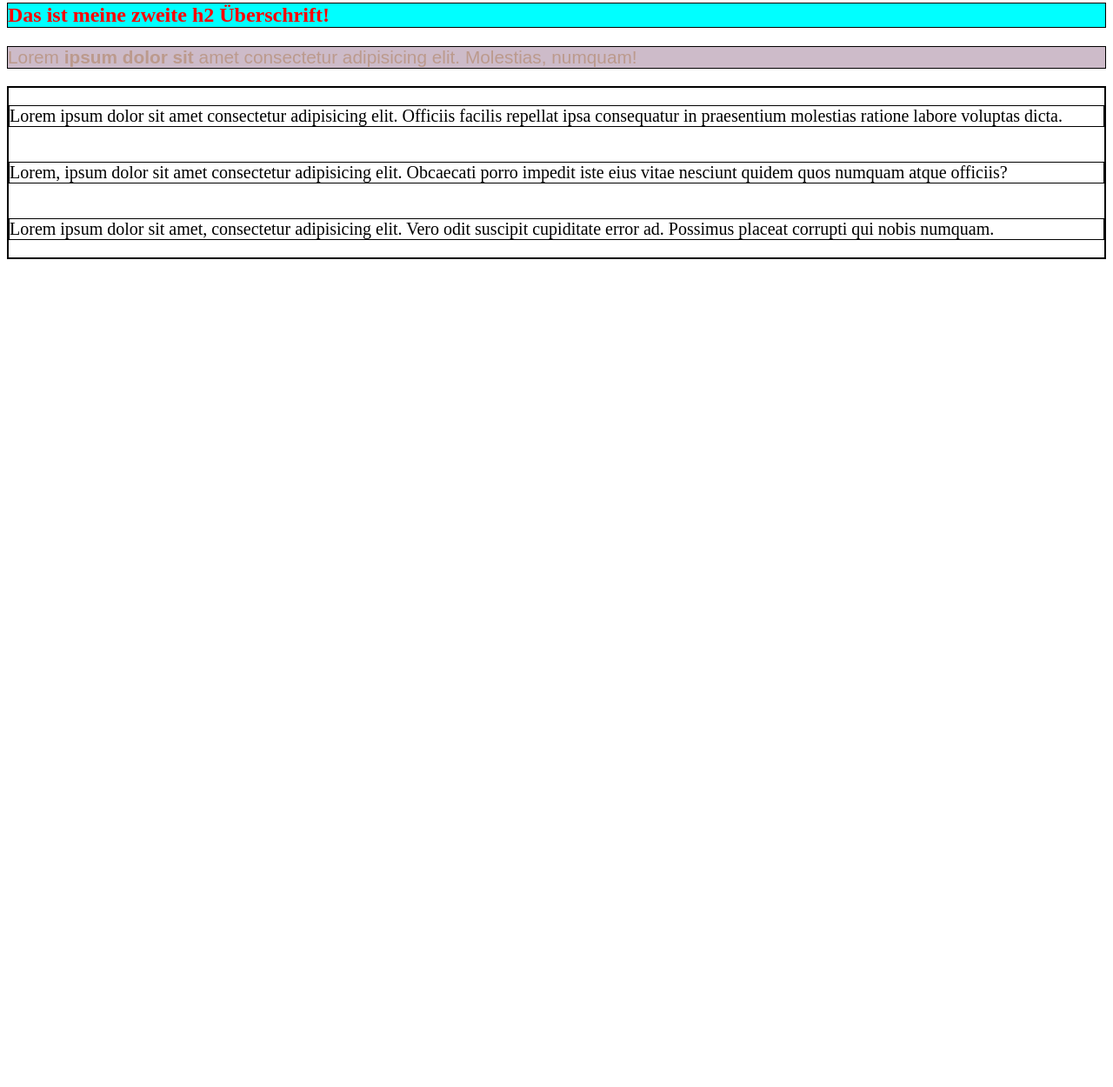
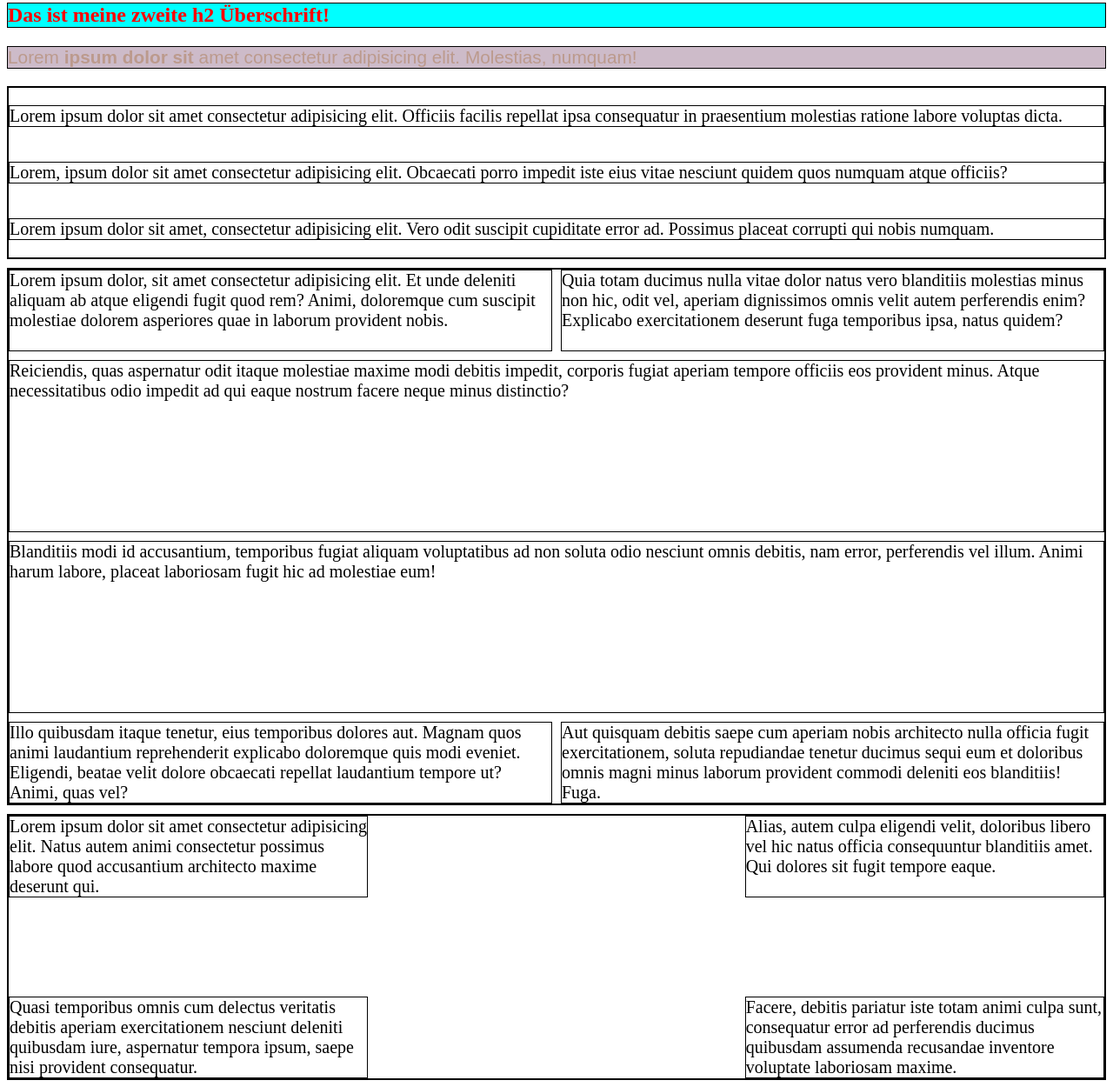
Before and after one commit to QuentinKleinert/Multimedia, a plain HTML site: page Seminar 2/index.html in a window 1280 px wide. Shown: the part 665-1915 px from the top of the page at 87% size. Before the commit the page ends 971 px from the top, so only its background shows below. Drawn offline with Linux system fonts and the light colour scheme.

Commit message:
Übung 2 - Aufgabe 4

```diff
--- a/Seminar 2/index.html
+++ b/Seminar 2/index.html
@@ -71,5 +71,66 @@
         numquam.
       </p>
     </div>
+
+    <div class="grid-container">
+      <p class="grid-item">
+        Lorem ipsum dolor, sit amet consectetur adipisicing elit. Et unde
+        deleniti aliquam ab atque eligendi fugit quod rem? Animi, doloremque cum
+        suscipit molestiae dolorem asperiores quae in laborum provident nobis.
+      </p>
+      <p class="grid-item">
+        Quia totam ducimus nulla vitae dolor natus vero blanditiis molestias
+        minus non hic, odit vel, aperiam dignissimos omnis velit autem
+        perferendis enim? Explicabo exercitationem deserunt fuga temporibus
+        ipsa, natus quidem?
+      </p>
+      <p class="grid-item">
+        Reiciendis, quas aspernatur odit itaque molestiae maxime modi debitis
+        impedit, corporis fugiat aperiam tempore officiis eos provident minus.
+        Atque necessitatibus odio impedit ad qui eaque nostrum facere neque
+        minus distinctio?
+      </p>
+      <p class="grid-item">
+        Blanditiis modi id accusantium, temporibus fugiat aliquam voluptatibus
+        ad non soluta odio nesciunt omnis debitis, nam error, perferendis vel
+        illum. Animi harum labore, placeat laboriosam fugit hic ad molestiae
+        eum!
+      </p>
+      <p class="grid-item">
+        Illo quibusdam itaque tenetur, eius temporibus dolores aut. Magnam quos
+        animi laudantium reprehenderit explicabo doloremque quis modi eveniet.
+        Eligendi, beatae velit dolore obcaecati repellat laudantium tempore ut?
+        Animi, quas vel?
+      </p>
+      <p class="grid-item">
+        Aut quisquam debitis saepe cum aperiam nobis architecto nulla officia
+        fugit exercitationem, soluta repudiandae tenetur ducimus sequi eum et
+        doloribus omnis magni minus laborum provident commodi deleniti eos
+        blanditiis! Fuga.
+      </p>
+    </div>
+
+    <div class="grid-container2">
+      <p class="grid-item2" id="item1">
+        Lorem ipsum dolor sit amet consectetur adipisicing elit. Natus autem
+        animi consectetur possimus labore quod accusantium architecto maxime
+        deserunt qui.
+      </p>
+      <p class="grid-item2" id="item2">
+        Alias, autem culpa eligendi velit, doloribus libero vel hic natus
+        officia consequuntur blanditiis amet. Qui dolores sit fugit tempore
+        eaque.
+      </p>
+      <p class="grid-item2" id="item3">
+        Quasi temporibus omnis cum delectus veritatis debitis aperiam
+        exercitationem nesciunt deleniti quibusdam iure, aspernatur tempora
+        ipsum, saepe nisi provident consequatur.
+      </p>
+      <p class="grid-item2" id="item4">
+        Facere, debitis pariatur iste totam animi culpa sunt, consequatur error
+        ad perferendis ducimus quibusdam assumenda recusandae inventore
+        voluptate laboriosam maxime.
+      </p>
+    </div>
   </body>
 </html>
--- a/Seminar 2/style.css
+++ b/Seminar 2/style.css
@@ -88,3 +88,58 @@ img {
     font-size: 20px;
     flex: 1;
 }
+
+.grid-container {
+    margin-top: 10px;
+    display: grid;
+    border: 2px solid black;
+    gap: 10px;
+    grid-template-rows: 1fr 1fr 1fr 1fr 1fr 1fr;
+    grid-template-columns: 1fr 1fr;
+}
+
+.grid-item {
+    border: 1px solid black;
+    font-size: 20px;
+    margin: 0;
+}
+
+.grid-item:nth-child(3), .grid-item:nth-child(4) {
+    grid-column: span 2;
+    grid-row: span 2;
+}
+
+.grid-container2 {
+    margin-top: 10px;
+    display: grid;
+    border: 2px solid black;
+    grid-template-rows: 1fr 1fr 1fr;
+    grid-template-columns: 1fr 1fr 1fr;
+    gap: 10px;
+}
+
+.grid-item2 {
+    border: 1px solid black;
+    font-size: 20px;
+    margin: 0;
+}
+
+#item1 {
+    grid-column: 1;
+    grid-row: 1;
+}
+
+#item2 {
+    grid-column: 3;
+    grid-row: 1;
+}
+
+#item3 {
+    grid-column: 1;
+    grid-row: 3;
+}
+
+#item4 {
+    grid-column: 3;
+    grid-row: 3;
+}
```
